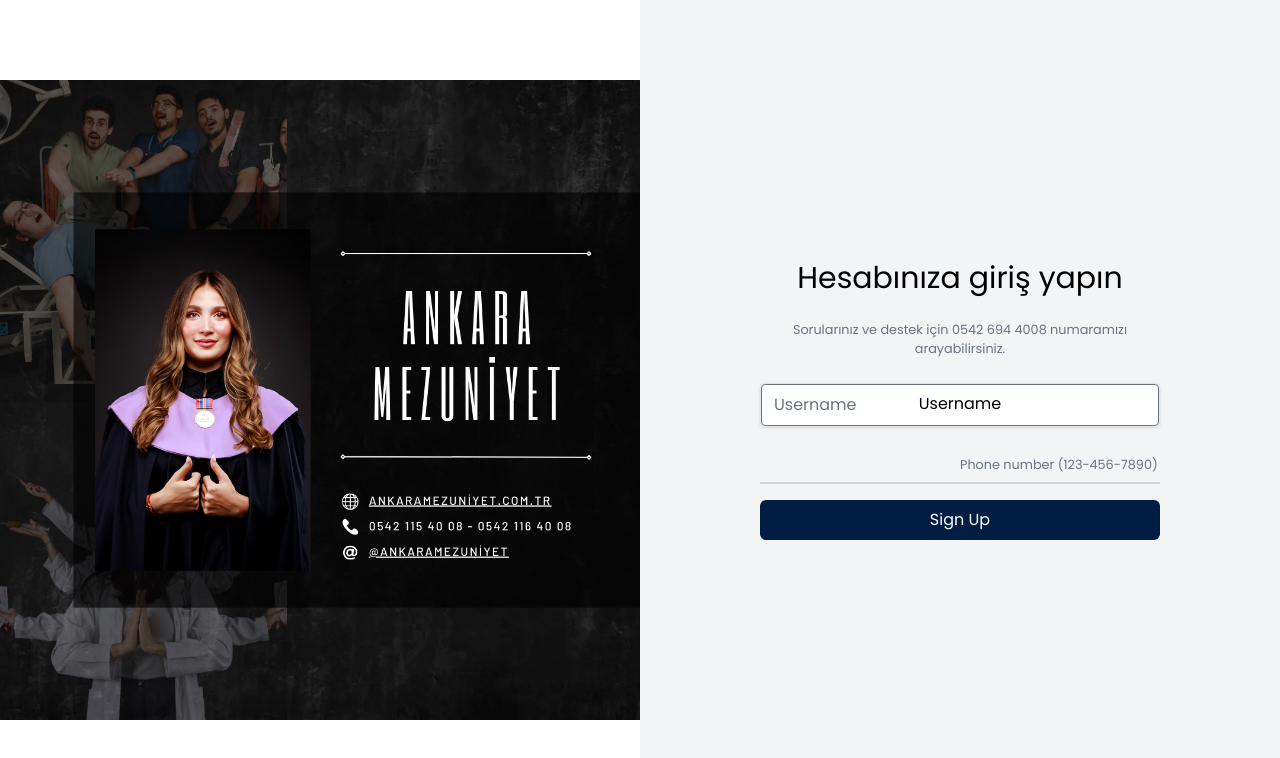
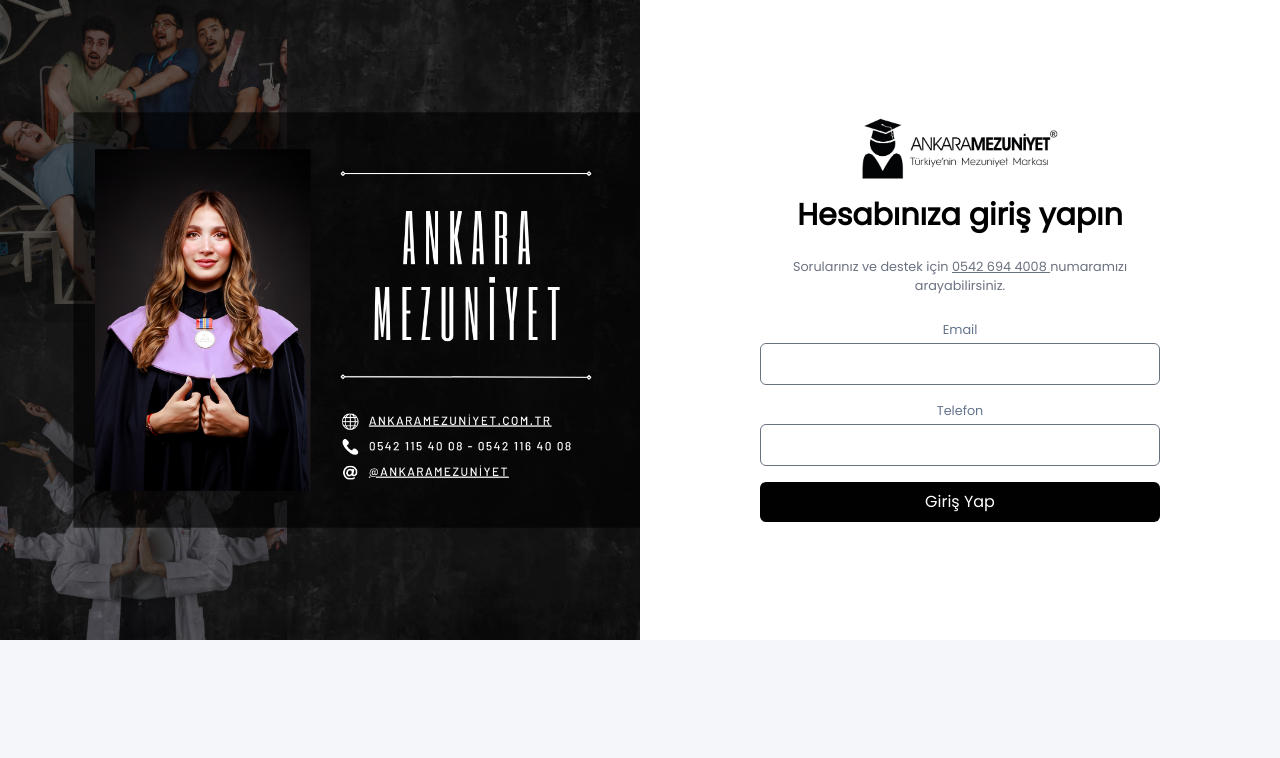
Before and after one commit to burakdzgr/dashboard, a website: page src/login.html in a window 1280 px wide. Drawn offline with nearby package versions, Linux system fonts and the light colour scheme; files that its build step writes are made by us from their sources.

Commit message:
Refactor login page layout and update form elements for improved user experience

```diff
--- a/src/login.html
+++ b/src/login.html
@@ -10,10 +10,8 @@
   <link rel="stylesheet" href="https://fonts.googleapis.com/icon?family=Material+Icons" />
 </head>
 
-<body class="bg-mainGray text-center">
-  <div class="flex h-full bg-gray-100">
-    <!-- component -->
-    <div class="flex h-screen w-full">
+<body class="bg-mainGray">
+  <div class="flex h-full ">
     <!-- Left Pane -->
     <div class="hidden lg:flex items-center justify-center flex-1 bg-white text-black">
       <div>
@@ -21,37 +19,35 @@
       </div>
     </div>
     <!-- Right Pane -->
-      <div class="w-full bg-gray-100 lg:w-1/2 flex items-center justify-center">
+    <div class="w-full bg-white lg:w-1/2 flex items-center justify-center">
       <div class="max-w-md w-full p-6">
-          <h1 class="text-3xl  mb-6 text-black text-center">Hesabınıza giriş yapın</h1>
-          <h1 class="text-sm  mb-6 text-gray-500 text-center">Sorularınız ve destek için <a
-              href="tel:0542 694 4008">0542 694 4008</a> numaramızı arayabilirsiniz.</h1>
+        <div class="flex justify-center w-full h-full mb-4">
+          <img src="./assets/images/logo.png" alt="" class="w-1/2 object-cover">
+        </div>
+        <h1 class="text-3xl font-semibold mb-6 text-black text-center">Hesabınıza giriş yapın</h1>
+        <span class="text-sm mb-6 text-gray-500 text-center w-full block">Sorularınız ve destek için
+          <a href="tel:0542 694 4008" class="underline font-medium"> 0542 694 4008 </a>
+          numaramızı arayabilirsiniz.
+        </span>
         <form action="#" method="POST" class="space-y-4">
           <!-- Your form elements go here -->
-            <div class="relative border rounded mb-4 shadow appearance-none label-floating">
-              <input class="w-full py-2 px-3 text-green-darker leading-normal rounded" id="username" type="text"
-                placeholder="Username">
-              <label class="absolute block text-green-darker top-0 left-0 w-full px-3 py-2 leading-normal"
-                for="username">
-                Username
-              </label>
+          <div>
+            <label for="email" class="block text-sm font-medium text-textColor text-center">Email</label>
+            <input type="text" id="email" name="email"
+              class="mt-1 p-2 w-full border rounded-md focus:border-gray-200 focus:outline-none focus:ring-2 focus:ring-offset-2 focus:ring-gray-300 transition-colors duration-300" />
           </div>
-            <div class="relative z-0 w-full mb-5 group">
-              <input type="tel" pattern="[0-9]{3}-[0-9]{3}-[0-9]{4}" name="floating_phone" id="floating_phone"
-                class="block py-2.5 px-0 w-full text-sm text-gray-900 bg-transparent border-0 border-b-2 border-gray-300 appearance-none dark:text-white dark:border-gray-600 dark:focus:border-blue-500 focus:outline-none focus:ring-0 focus:border-blue-600 peer"
-                placeholder=" " required />
-              <label for="floating_phone"
-                class="peer-focus:font-medium absolute text-sm text-gray-500 dark:text-gray-400 duration-300 transform -translate-y-6 scale-75 top-3 -z-10 origin-[0] peer-focus:start-0 rtl:peer-focus:translate-x-1/4 peer-focus:text-blue-600 peer-focus:dark:text-blue-500 peer-placeholder-shown:scale-100 peer-placeholder-shown:translate-y-0 peer-focus:scale-75 peer-focus:-translate-y-6">Phone
-                number (123-456-7890)</label>
+          <div>
+            <label for="phone" class="block text-sm font-medium text-textColor text-center">Telefon</label>
+            <input type="text" id="phone" name="phone"
+              class="mt-1 p-2 w-full border rounded-md focus:border-gray-200 focus:outline-none focus:ring-2 focus:ring-offset-2 focus:ring-gray-300 transition-colors duration-300" />
           </div>
 
           <div>
             <button type="submit"
-                class="w-full bg-mainBlue text-white p-2 rounded-md hover:bg-mainBlue/50800 focus:outline-none focus:bg-black focus:outline-none transition-colors duration-300">Sign
-                Up</button>
+              class="w-full bg-customBlack text-white p-2 rounded-md hover:bg-mainBlue/50800 focus:bg-black focus:outline-none transition-colors duration-300">Giriş
+              Yap</button>
           </div>
         </form>
-        </div>
       </div>
     </div>
   </div>
```
Lines whose indentation alone changed are shown as unchanged.
